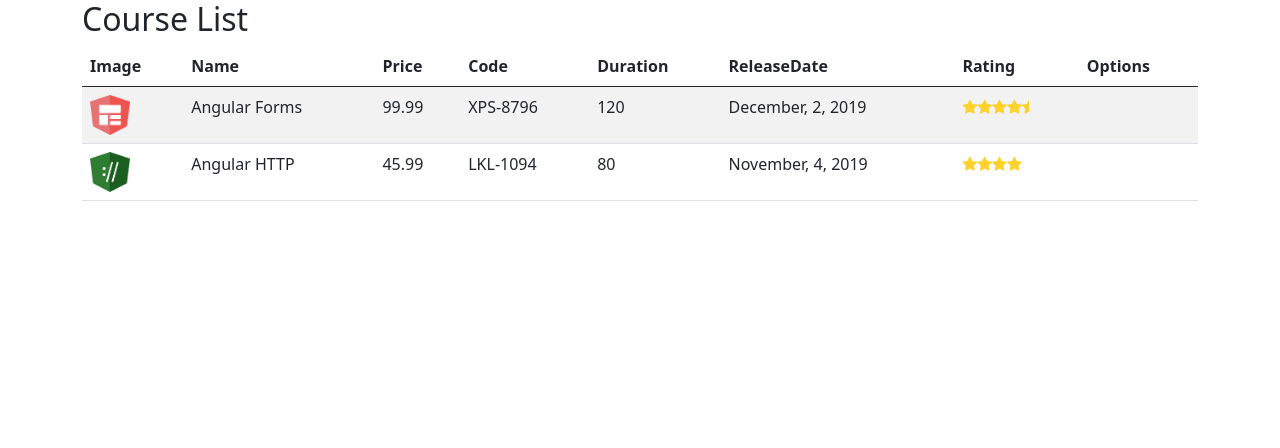
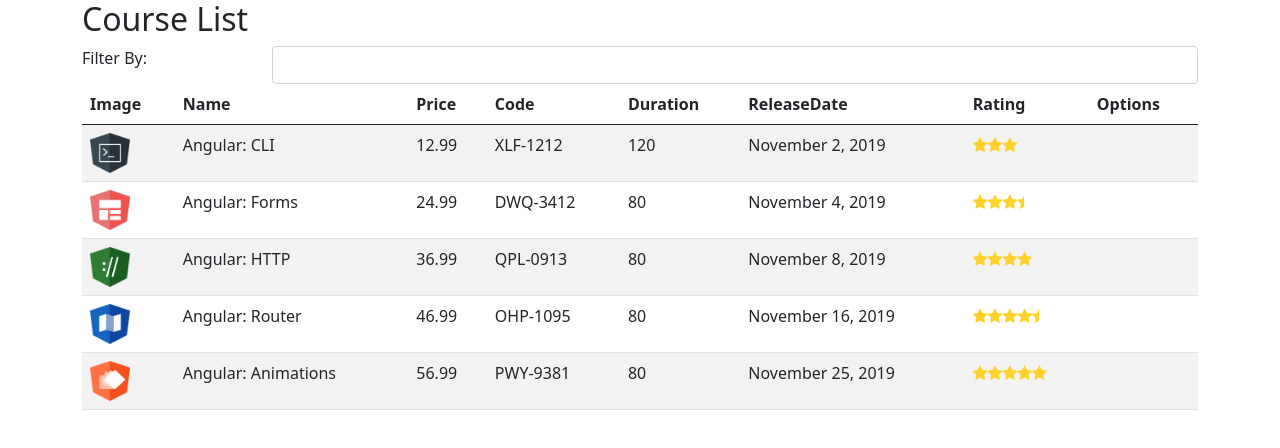
Before and after one commit to flavioportugal20/angular-app-dio, an Angular app: page / in a window 1280 px wide. Shown: the top 448 px of the page. Built offline with nearby package versions, Linux system fonts and the light colour scheme.

Commit message:
Input pesquisar

```diff
--- a/src/app/courses/course-list.component.html
+++ b/src/app/courses/course-list.component.html
@@ -1,4 +1,13 @@
 <h2>Course List</h2>
+
+<div class="form-group row">
+
+    <label class="col-sm-2 cl-from-label">Filter By:</label>
+    <div class="col-sm-10">
+        <input [(ngModel)]='filter' class="form-control">
+    </div>
+
+</div>
 
 <table class="table table-striped">
     <thead>
@@ -14,7 +23,7 @@
         </tr>
     </thead>
     <tbody>
-        <tr *ngFor="let course of courses">
+        <tr *ngFor="let course of filteredCourses">
             <td><img [src]="course.imageUrl" width="40" height="40"></td>
             <td>{{ course.name }}</td>
             <td>{{ course.price }}</td>
--- a/src/app/courses/course-list.component.ts
+++ b/src/app/courses/course-list.component.ts
@@ -1,5 +1,6 @@
 import { Component } from "@angular/core";
 import { Course } from "./course";
+import { CourseService } from "./course.service";
 
 @Component({
     selector: 'app-course-list',
@@ -7,30 +8,28 @@
 })
 
 export class CourseListComponent {
-    courses: Course[] = [];
+
+    filteredCourses: Course[] = [];
+
+    _courses: Course[] = [];
+
+    _filterBy: string;
+
+    constructor(private courseService: CourseService){}
 
     ngOnInit(): void{
-        this.courses = [
-            {
-                id: 1,
-                name: 'Angular Forms',
-                imageUrl: '/assets/images/forms.png',
-                price: 99.99,
-                code: 'XPS-8796',
-                duration: 120,
-                rating: 4.5,
-                releaseDate: 'December, 2, 2019'
-            },
-            {
-                id: 2,
-                name: 'Angular HTTP',
-                imageUrl: '/assets/images/http.png',
-                price: 45.99,
-                code: 'LKL-1094',
-                duration: 80,
-                rating: 4,
-                releaseDate: 'November, 4, 2019'
-            }
-        ]
+       this._courses = this.courseService.retriveAll();
+       this.filteredCourses = this._courses;
     }
+
+    set filter(value: string) {
+        this._filterBy = value;
+
+        this.filteredCourses = this._courses.filter((course: Course) => course.name.toLocaleLowerCase().indexOf(this._filterBy.toLocaleLowerCase()) > -1);
+    }
+
+    get filter(){
+        return this._filterBy;
+    }
+
 }
--- /dev/null
+++ b/src/app/courses/course.service.ts
@@ -0,0 +1,71 @@
+import { Injectable } from "@angular/core";
+import { Course } from "./course";
+
+@Injectable({
+    providedIn: 'root'
+})
+export class CourseService {
+
+    retriveAll(): Course[] {
+        return COURSES;
+    }
+
+}
+
+var COURSES: Course[] = [
+    {
+        id: 1,
+        name: 'Angular: CLI',
+        releaseDate: 'November 2, 2019',
+        description: 'Neste curso, os alunos irão obter um grande conhecimento nos principais recursos do CLI.',
+        duration: 120,
+        code: 'XLF-1212',
+        rating: 3,
+        price: 12.99,
+        imageUrl: '/assets/images/cli.png',
+    },
+    {
+        id: 2,
+        name: 'Angular: Forms',
+        releaseDate: 'November 4, 2019',
+        description: 'Neste curso, os alunos irão obter um conhecimento aprofundado sobre os recursos disponíveis no módulo de Forms.',
+        duration: 80,
+        code: 'DWQ-3412',
+        rating: 3.5,
+        price: 24.99,
+        imageUrl: '/assets/images/forms.png',
+    },
+    {
+        id: 3,
+        name: 'Angular: HTTP',
+        releaseDate: 'November 8, 2019',
+        description: 'Neste curso, os alunos irão obter um conhecimento aprofundado sobre os recursos disponíveis no módulo de HTTP.',
+        duration: 80,
+        code: 'QPL-0913',
+        rating: 4.0,
+        price: 36.99,
+        imageUrl: '/assets/images/http.png',
+    },
+    {
+        id: 4,
+        name: 'Angular: Router',
+        releaseDate: 'November 16, 2019',
+        description: 'Neste curso, os alunos irão obter um conhecimento aprofundado sobre os recursos disponíveis no módulo de Router.',
+        duration: 80,
+        code: 'OHP-1095',
+        rating: 4.5,
+        price: 46.99,
+        imageUrl: '/assets/images/router.png',
+    },
+    {
+        id: 5,
+        name: 'Angular: Animations',
+        releaseDate: 'November 25, 2019',
+        description: 'Neste curso, os alunos irão obter um conhecimento aprofundado sobre os recursos disponíveis sobre Animation.',
+        duration: 80,
+        code: 'PWY-9381',
+        rating: 5,
+        price: 56.99,
+        imageUrl: '/assets/images/animations.png',
+    }
+];
--- a/src/app/courses/course.ts
+++ b/src/app/courses/course.ts
@@ -7,4 +7,5 @@
     duration: number;
     rating: number;
     releaseDate: string;
+    description: string;
 }
```
